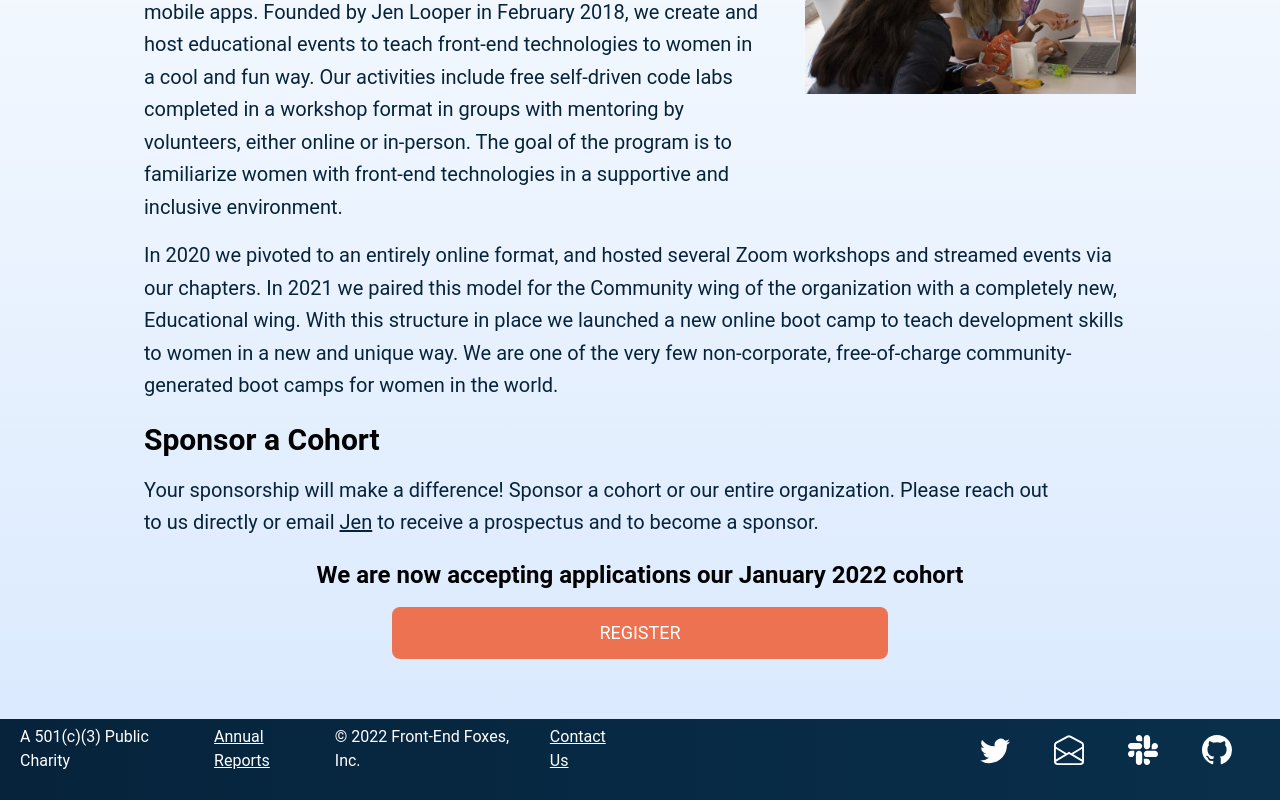
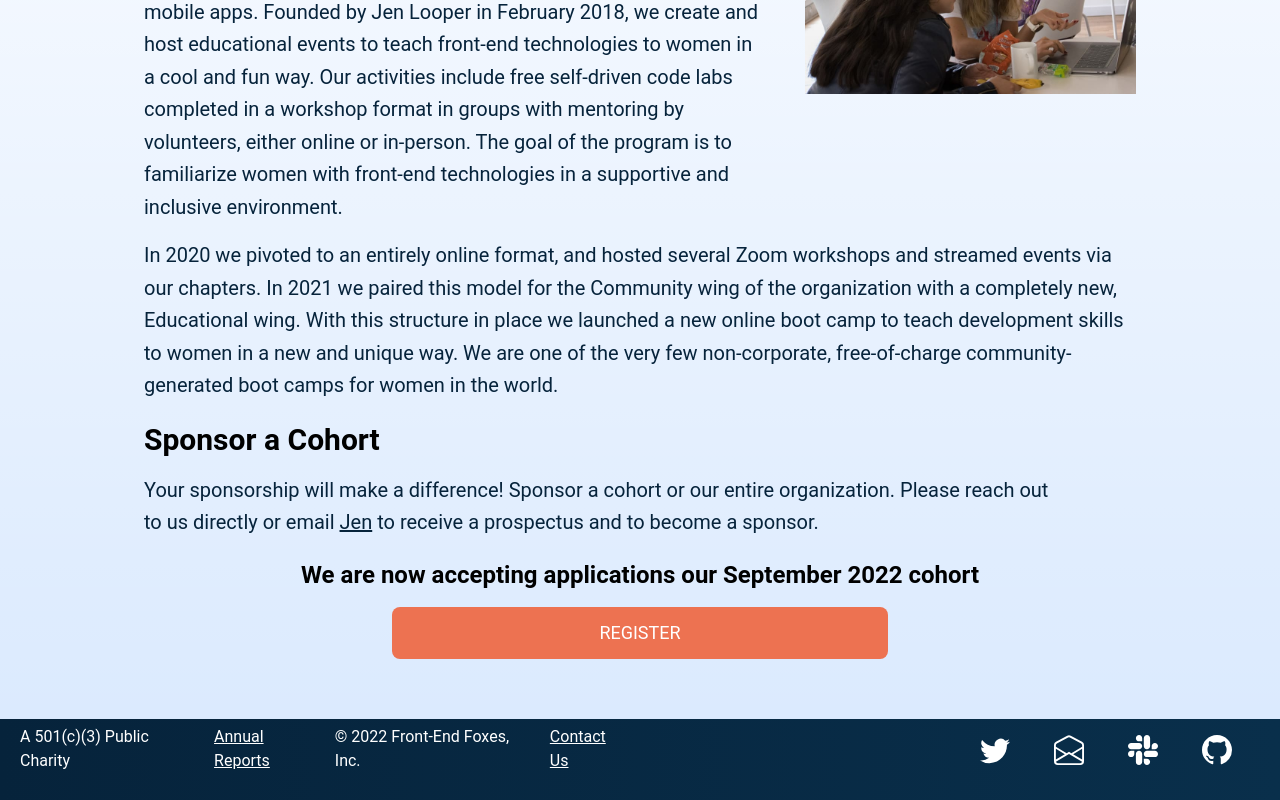
Before and after one commit to FrontEndFoxes/ff-school, a Vue app: page /about in a window 1280 px wide. Shown: the part 394-1194 px from the top of the page. Built offline with nearby package versions, Linux system fonts and the light colour scheme.

Commit message:
updated month for register component

```diff
--- a/src/components/Register.vue
+++ b/src/components/Register.vue
@@ -1,7 +1,7 @@
 <template>
        <div class="mb-5" v-if="regFormOpen">
             <h3 class="text-center m-4 text-2xl font-semibold mt-5">
-              We are now accepting applications our January 2022 cohort
+              We are now accepting applications our September 2022 cohort
             </h3>
             <a
               class="text-white"
```
